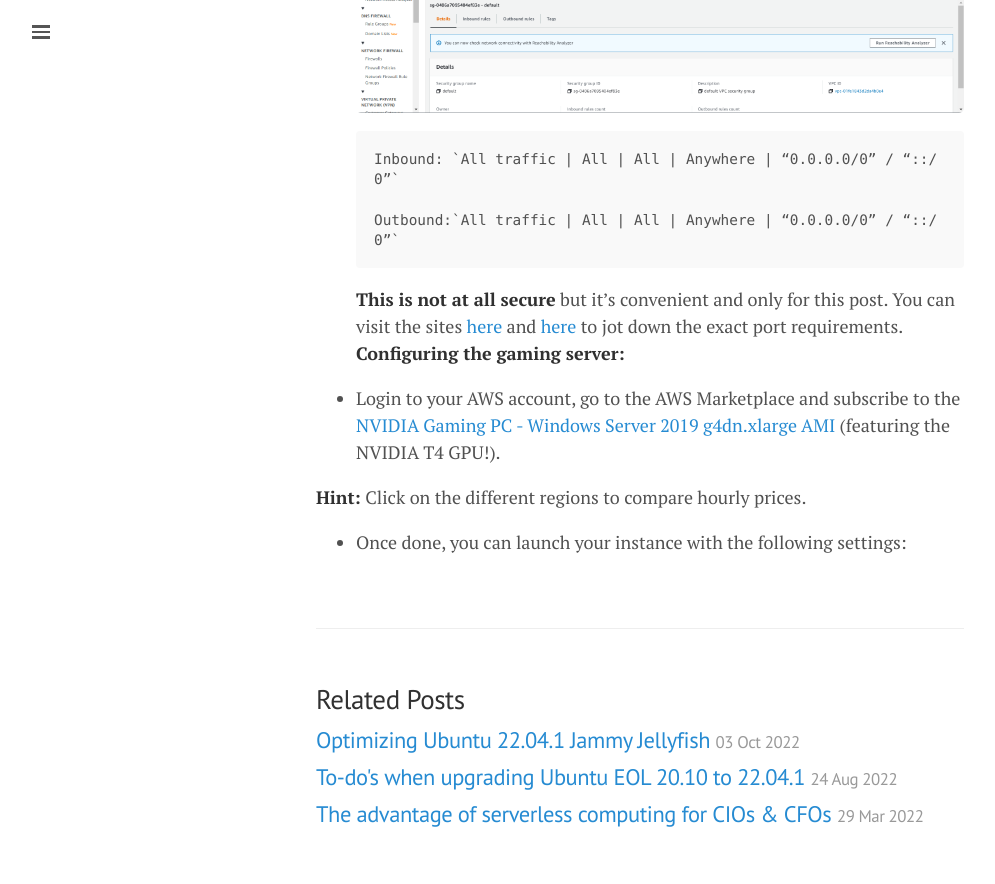
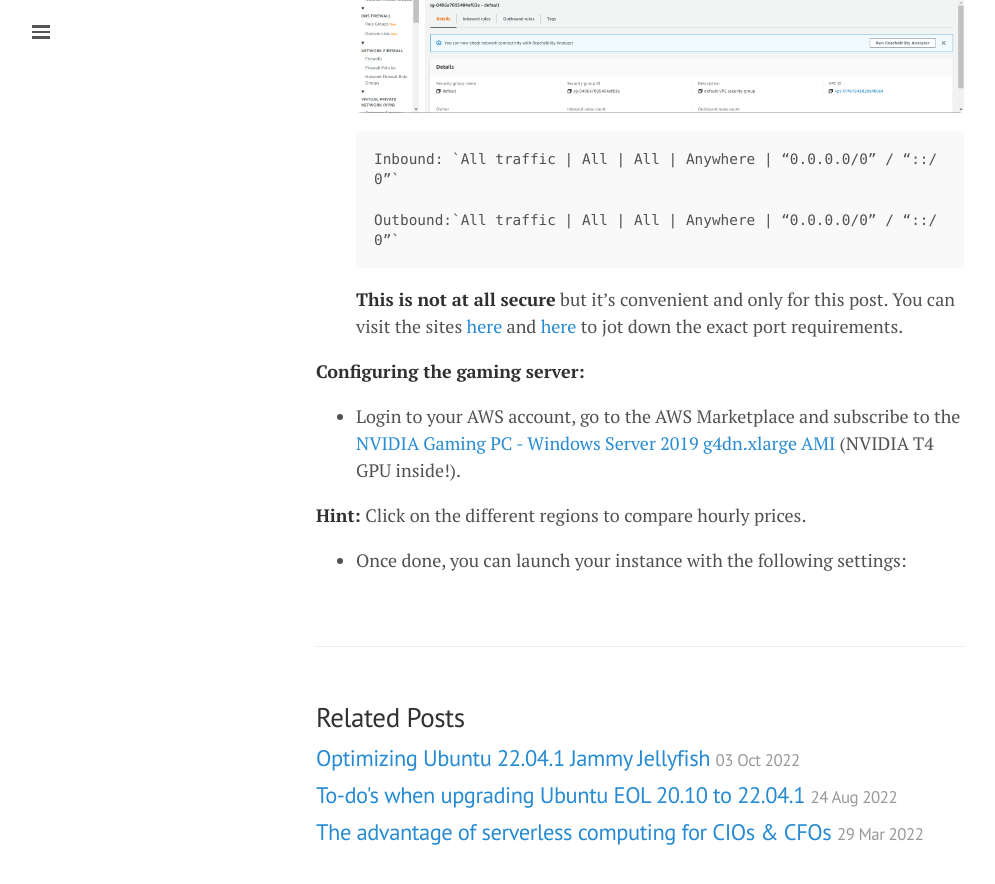
Before and after one commit to lgeurts/lgeurts.github.io, a Jekyll site: the page built from _posts/2021-11-02-aws-high-performance-cloud-gaming.md, in a window 1280 px wide and 900 px high, scrolled down 4938 px. Shown: the top 884 px of the window, without its empty margins (0-995 px from the left). Built offline with Jekyll 4.4.1, drawn with Linux system fonts in a browser that asks for light colours; nearby versions of some CDN libraries; comment, search, counter and statistics services are not loaded.

Commit message:
Update 2021-11-02-aws-high-performance-cloud-gaming.md

````diff
--- a/_posts/2021-11-02-aws-high-performance-cloud-gaming.md
+++ b/_posts/2021-11-02-aws-high-performance-cloud-gaming.md
@@ -87,9 +87,10 @@
   Outbound:`All traffic | All | All | Anywhere | “0.0.0.0/0” / “::/0”`
  ```
    **This is not at all secure** but it's convenient and only for this post. You can visit the sites [here](https://support.parsecgaming.com/hc/en-us/articles/360043419312) and [here](https://support.parsecgaming.com/hc/en-us/articles/360045297592) to jot down the exact port requirements.
+
 **Configuring the gaming server:**
 
-- Login to your AWS account, go to the AWS Marketplace and subscribe to the [NVIDIA Gaming PC - Windows Server 2019 g4dn.xlarge AMI](https://aws.amazon.com/marketplace/pp/prodview-xrrke4dwueqv6?ref_=beagle) (featuring the NVIDIA T4 GPU!).
+- Login to your AWS account, go to the AWS Marketplace and subscribe to the [NVIDIA Gaming PC - Windows Server 2019 g4dn.xlarge AMI](https://aws.amazon.com/marketplace/pp/prodview-xrrke4dwueqv6?ref_=beagle) (NVIDIA T4 GPU inside!).
 
 **Hint:** Click on the different regions to compare hourly prices.
 
````
